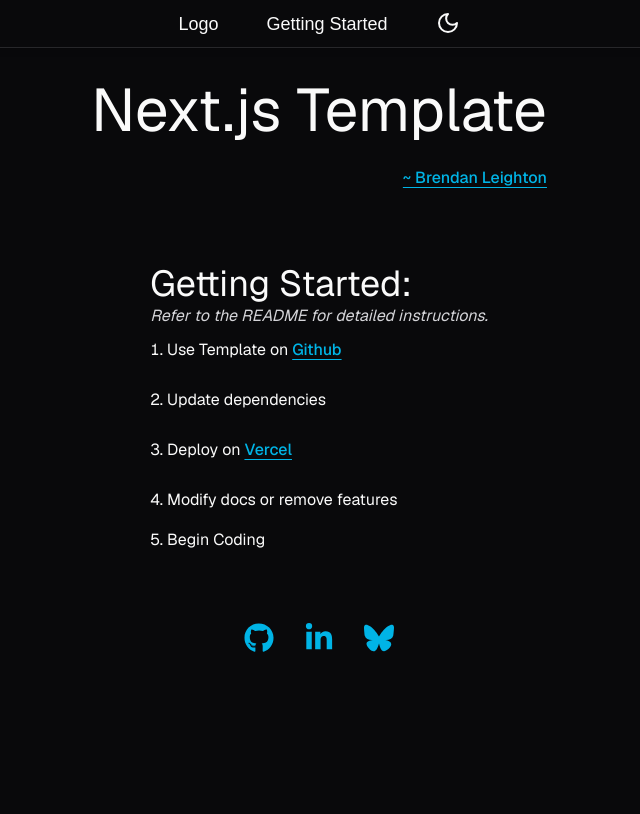
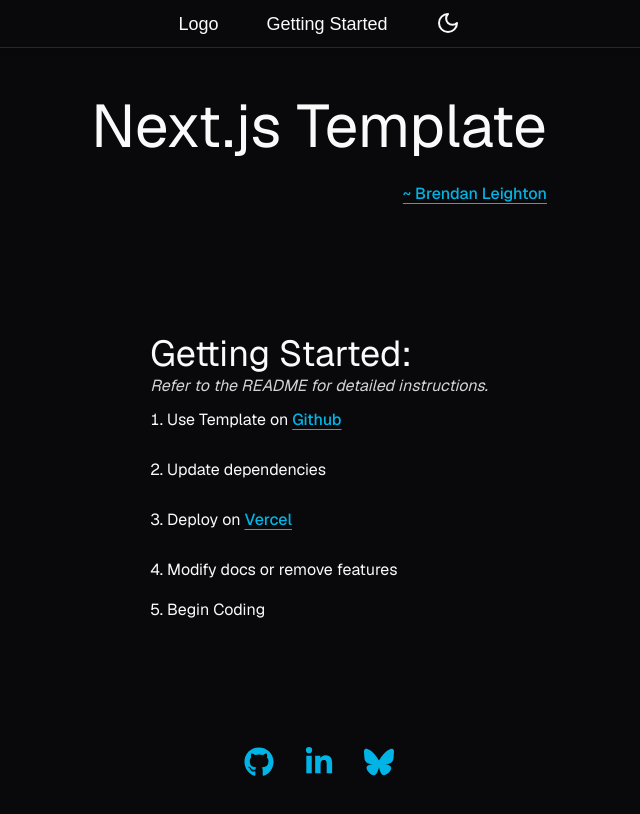
Before and after one commit to Brendan-Leighton/next_template, a Next.js app: page / in a window 1280 px wide. Shown: the top 814 px of the page, without its empty margins (321-961 px from the left). Built offline with nearby package versions, Linux system fonts and the light colour scheme.

Commit message:
refactor(ui): make footer stay at bottom of screen when screen height is large enough to fit all content

```diff
--- a/src/app/layout.tsx
+++ b/src/app/layout.tsx
@@ -47,7 +47,7 @@
 				className={`
 					${geistSans.variable} ${geistMono.variable}
 					antialiased transition-all duration-300 ease-in-out
-					pt-20 px-4 bg-background text-foreground
+					px-4 bg-background text-foreground
 				`}
 			>
 				<ThemeProvider
--- a/src/app/page.tsx
+++ b/src/app/page.tsx
@@ -7,7 +7,7 @@
 export default function Home() {
 
 	return (
-		<div className="flex flex-col gap-16 items-center min-h-screen font-[family-name:var(--font-geist-sans)]">
+		<div className="flex flex-col gap-16 justify-between items-center min-h-screen pt-24 font-[family-name:var(--font-geist-sans)]">
 			<header>
 				<TemplateHeading />
 			</header>
```
